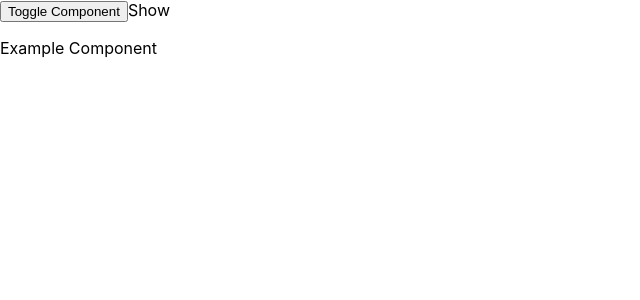
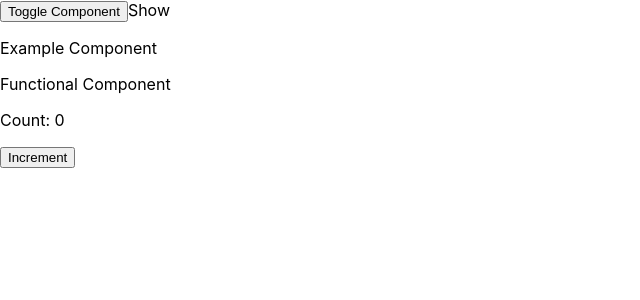
Before and after one commit to HemanthNh/reactjs, a React (Create React App) app: page / in a window 1280 px wide. Shown: the top 300 px of the page, without its empty margins (0-640 px from the left). Built offline with nearby package versions, Linux system fonts and the light colour scheme.

Commit message:
Props and State

```diff
--- a/src/App.js
+++ b/src/App.js
@@ -3,10 +3,14 @@ import logo from './logo.svg';
 import './App.css';
 import Greeting from './Greeting';
 import Footer from './Footer';
-import Counter from './Counter';
 import ClassCounter from './ClassCounter';
 import LifecycleExample from './LifeCycleExample';
 import ExampleComponent from './ExampleComponent';
+import ParentComponent from './ParentComponent';
+import ChildComponent from './ChildComponent';
+import CounterComponent from './CounterComponent';
+import Counter from './Counter';
+
 // function App() {
 //   return (
 //     <div className="App">
@@ -35,7 +39,7 @@ import ExampleComponent from './ExampleComponent';
 // }
 
 // export default App;
-
+// reconciliation
 
 class App extends React.Component {
   constructor(props){
@@ -57,6 +61,9 @@ class App extends React.Component {
       <button onClick={this.toggleComponent}>Toggle Component</button>
       <>{this.state.showComponent? "Show": "Hide"}</>
       {this.state.showComponent && <ExampleComponent/>}
+      <ChildComponent/>
+      {/* <CounterComponent></CounterComponent> */}
+      <Counter></Counter>
       </>
     )
   }
--- /dev/null
+++ b/src/ChildComponent.jsx
@@ -0,0 +1,9 @@
+import React from "react";
+
+class ChildComponent extends React.Component {
+    render(){
+        return <p className="test">{this.props.message}</p>
+    }
+}
+
+export default ChildComponent;
--- a/src/Counter.js
+++ /dev/null
@@ -1,14 +0,0 @@
-import React, { useState } from 'react';
-export default function Counter(){
-
-    const [count, setCount] = useState(0); //hook
-       // [variable, function] = useState(initialState)
-
-    return(
-        <div>
-        <p>Function Counter</p>
-        <p id ="counter">Count: {count}</p>
-        <button onClick={()=> setCount(count + 1)}>Increment</button>
-        </div>
-    )
-}
--- /dev/null
+++ b/src/Counter.jsx
@@ -0,0 +1,17 @@
+import React, { useState } from "react";
+
+function Counter(){
+    const [count, setCount] =  useState(0);
+    const increment = () => {
+        setCount(count + 1)
+    }
+    return(
+        <div>
+            <p>Functional Component</p>
+            <p>Count: {count}</p>
+            <button onClick={increment}>Increment</button>
+        </div>
+    )
+}
+
+export default Counter;
--- /dev/null
+++ b/src/CounterComponent.jsx
@@ -0,0 +1,25 @@
+import React from "react";
+
+class CounterComponent extends React.Component{
+    constructor(props){
+        super(props);
+        this.state = {
+            count: 0
+        };
+    }
+        incrementCount = () => {
+            this.setState((prevState) => ({count: prevState.count + 1}))
+        }
+
+        render() {
+            return(
+                <div>
+                    <p>Count: {this.state.count}</p>
+                    <button onClick={this.incrementCount}>Increment</button>
+                </div>
+            );
+        }
+
+    }
+
+    export default CounterComponent;
--- /dev/null
+++ b/src/ParentComponent.jsx
@@ -0,0 +1,11 @@
+import React from "react";
+import ChildComponent from "./ChildComponent";
+
+class ParentComponent extends React.Component {
+    render(){
+        const message = "Hello from Parent Component"
+        return <ChildComponent message={message}/>
+    }
+}
+
+export default ParentComponent;
```
